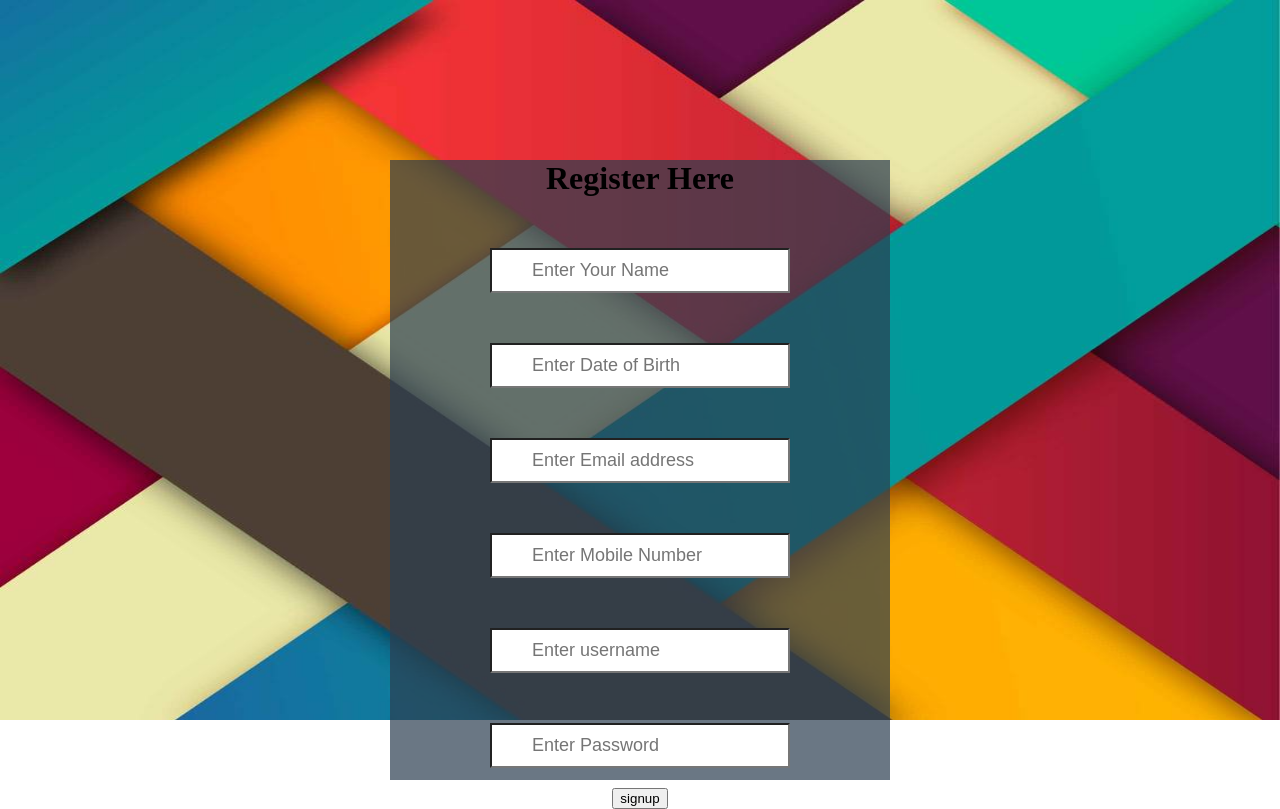
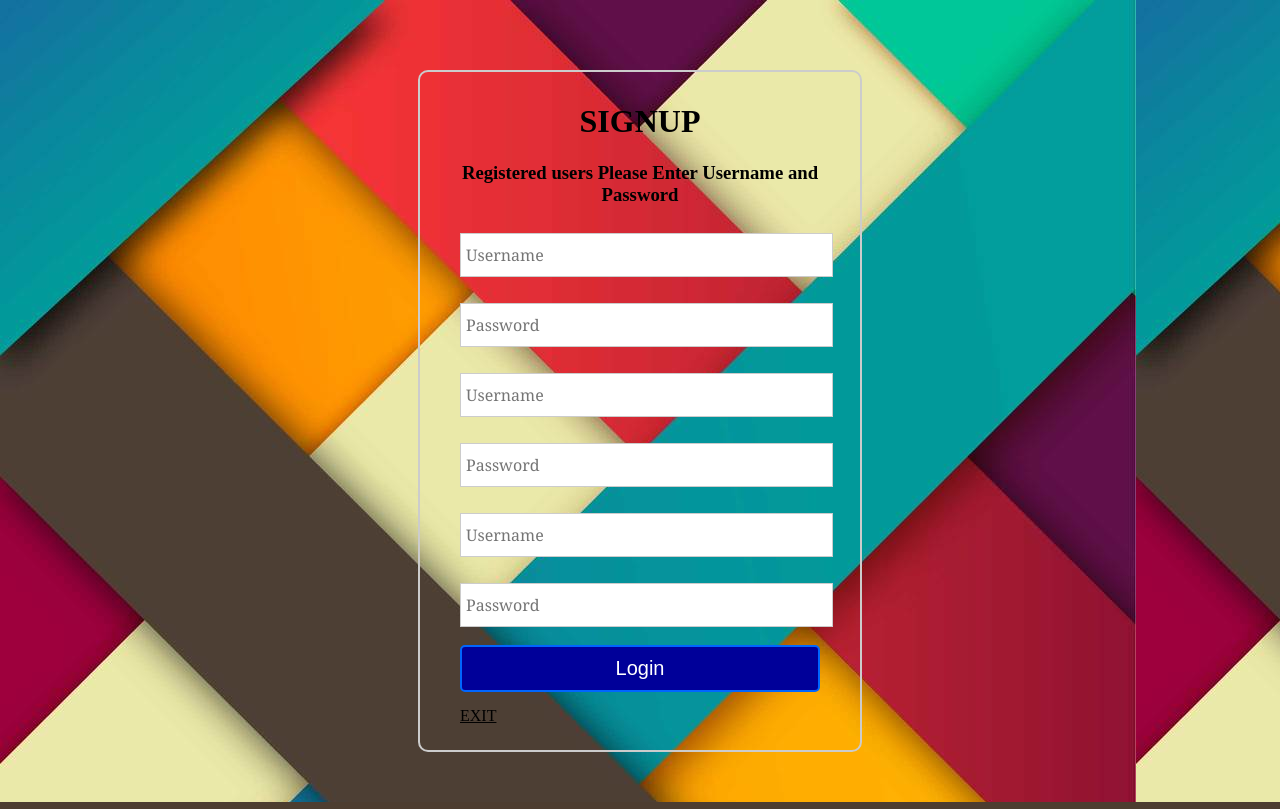
Before and after one commit to a0b1h0i1/Vit_Assignment_First, a PHP site: page /signup.php in a window 1280 px wide. Run offline with PHP 8.4, Linux system fonts and the light colour scheme.

Commit message:
Source code for Assignment First

```diff
--- a/FinalProject/login.php
+++ b/FinalProject/login.php
@@ -32,7 +32,7 @@ mysqli_close($con); // Closing connection
 <html>
 <head>
 <meta charset="UTF-8">
-<title>Login</title>
+<title>Login Page</title>
 <style>
 .login{
 width:360px;
@@ -77,7 +77,8 @@ margin-bottom:15px;
 <!-- Error Message -->
 <span><?php echo $error; ?></span>
 </form>
-<a href="signup.php" style="color:black" >If You are new User Then Click Here</a>
+<a href="signup.php" style="color:black" >If You are new User Then Click Here</a><br><br>
+<a href="logout.php" style="color:black" >EXIT</a>
 </div>
 
 </body>
--- a/FinalProject/main.php
+++ b/FinalProject/main.php
@@ -37,7 +37,6 @@ $content = '
             <nav id="navigation">
                 <ul id="nav">
                     <li><a href="main.php">HOME</a></li>
-                    <li><a href="login.php">LOGIN</a></li>
                     <li><a href="logout.php">LOGOUT</a></li>
 
                 </ul>
--- a/FinalProject/nbproject/private/private.xml
+++ b/FinalProject/nbproject/private/private.xml
@@ -4,12 +4,10 @@
     <open-files xmlns="http://www.netbeans.org/ns/projectui-open-files/2">
         <group>
             <file>file:/C:/xampp/htdocs/FinalProject/signup.php</file>
-            <file>file:/C:/xampp/htdocs/FinalProject/Template.php</file>
             <file>file:/C:/xampp/htdocs/FinalProject/main.php</file>
-            <file>file:/C:/xampp/htdocs/FinalProject/index.php</file>
             <file>file:/C:/xampp/htdocs/FinalProject/login.php</file>
             <file>file:/C:/xampp/htdocs/FinalProject/db.php</file>
-            <file>file:/C:/xampp/htdocs/FinalProject/sessions.php</file>
+            <file>file:/C:/xampp/htdocs/FinalProject/logout.php</file>
         </group>
     </open-files>
 </project-private>
--- a/FinalProject/signup.php
+++ b/FinalProject/signup.php
@@ -1,44 +1,15 @@
-<html>
-    <head>
-        <title>Register Here</title>
-        <link rel="stylesheet" a href="css/style2.css">
-
-    <body>
-        <div class ="container">
-                <h1>Register Here</h1>
-        <form action = "signup.php" method="POST">
-            <div class = "form-input">
-              <input type = "text" name = "name" placeholder="Enter Your Name"/>
-            </div>
-            <div class = "form-input" >
-              <input type = "text" name = "dob" placeholder="Enter Date of Birth"/>
-            </div>
-            <div class = "form-input">
-                <input type = "text" name = "email" placeholder="Enter Email address"/>
-            </div>
-            <div class = "form-input">
-               <input type = "text" name = "mobile" placeholder="Enter Mobile Number"/>
-            </div>
-            <div class = "form-input">
-                <input type = "text" name = "username" placeholder="Enter username"/>
-            </div>
-            <div class = "form-input">
-               <input type = "password" name = "password" placeholder="Enter Password"/>
-            </div>
-
-
-            <input type ="submit" name ="signup" value ="signup">
-        </form>
-            </div>
-    </body>
-
-</html>
 <?php
     session_start();
 ?>
 <?php
-
-    if(isset($_POST['signup']))
+include 'db.php';
+$error='';
+if(isset($_POST['submit'])){
+if(empty($_POST['username']) || empty($_POST['password'])){
+//$error = "Enter All details";
+    echo"<script>alert('Enter All Details')</script>";
+}
+else
 {
  $time = time();
     $date = date('F d, Y, g: i a');
@@ -48,31 +19,73 @@
     $mobile = $_POST['mobile'];
     $user = $_POST['username'];
     $pass = $_POST['password'];
-    include 'db.php';
-      if($name =='')
-     {
-         echo"<script>alert('please enter the name')</script>";
-
-     }
-
-  if($user =='')
-     {
-         echo"<script>alert('please enter the username')</script>";
-
-
-     }
-     if($pass =='')
-     {
-         echo"<script>alert('please enter the password')</script>";
-
-     }
-
   $sql = "insert into signup(name,dob,email,mobile,username,password) values ('$name','$dob','$email','$mobile','$user','$pass')";
     $sql1= "insert into login(username,password,name,email,visit) values ('$user','$pass','$name','$email','$date')";
  if(mysqli_query($con, $sql)&& mysqli_query($con, $sql1))
     {
-        echo"<script>alert('You have successfully registered')</script>";
+        //echo"<script>alert('You have successfully registered')</script>";
         header("Location:login.php");
+    }
+
+
 }
 }
 ?>
+<!doctype html>
+<html>
+<head>
+<meta charset="UTF-8">
+<title>SIGNUP PAGE</title>
+<style>
+.login{
+width:360px;
+margin:50px auto;
+font:Cambria, "Hoefler Text", "Liberation Serif", Times, "Times New Roman", serif;
+border-radius:10px;
+border:2px solid #ccc;
+padding:10px 40px 25px;
+margin-top:70px;
+}
+input[type=text], input[type=password]{
+width:99%;
+padding:10px;
+margin-top:8px;
+border:1px solid #ccc;
+padding-left:5px;
+font-size:16px;
+font-family:Cambria, "Hoefler Text", "Liberation Serif", Times, "Times New Roman", serif;
+}
+input[type=submit]{
+width:100%;
+background-color:#009;
+color:#fff;
+border:2px solid #06F;
+padding:10px;
+font-size:20px;
+cursor:pointer;
+border-radius:5px;
+margin-bottom:15px;
+}
+
+</style>
+</head>
+<body background = "Images/bar_background.png">
+<div class="login">
+<h1 align="center">SIGNUP</h1>
+<h3 align ="center" style="color:black">Registered users Please Enter Username and Password</h3>
+<form action="" method="post" style="text-align:center;">
+<input type="text" placeholder="Username"  name="name"><br/><br/>
+<input type="text" placeholder="Password"  name="dob"><br/><br/>
+<input type="text" placeholder="Username"  name="email"><br/><br/>
+<input type="text" placeholder="Password"  name="mobile"><br/><br/>
+<input type="text" placeholder="Username"  name="username"><br/><br/>
+<input type="password" placeholder="Password" name="password"><br/><br/>
+<input type="submit" value="Login" name="submit">
+<!-- Error Message -->
+<span><?php echo $error; ?></span>
+</form>
+<a href="logout.php" style="color:black" >EXIT</a>
+</div>
+
+</body>
+</html>
```
Lines whose indentation alone changed are shown as unchanged.
